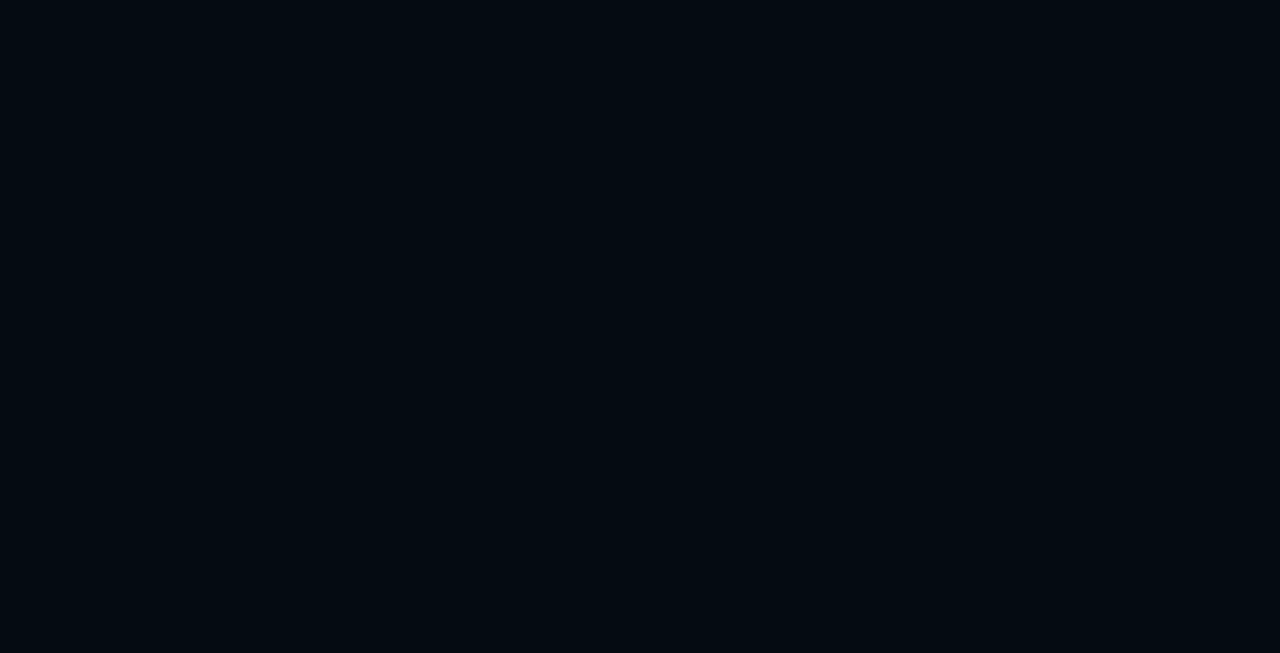
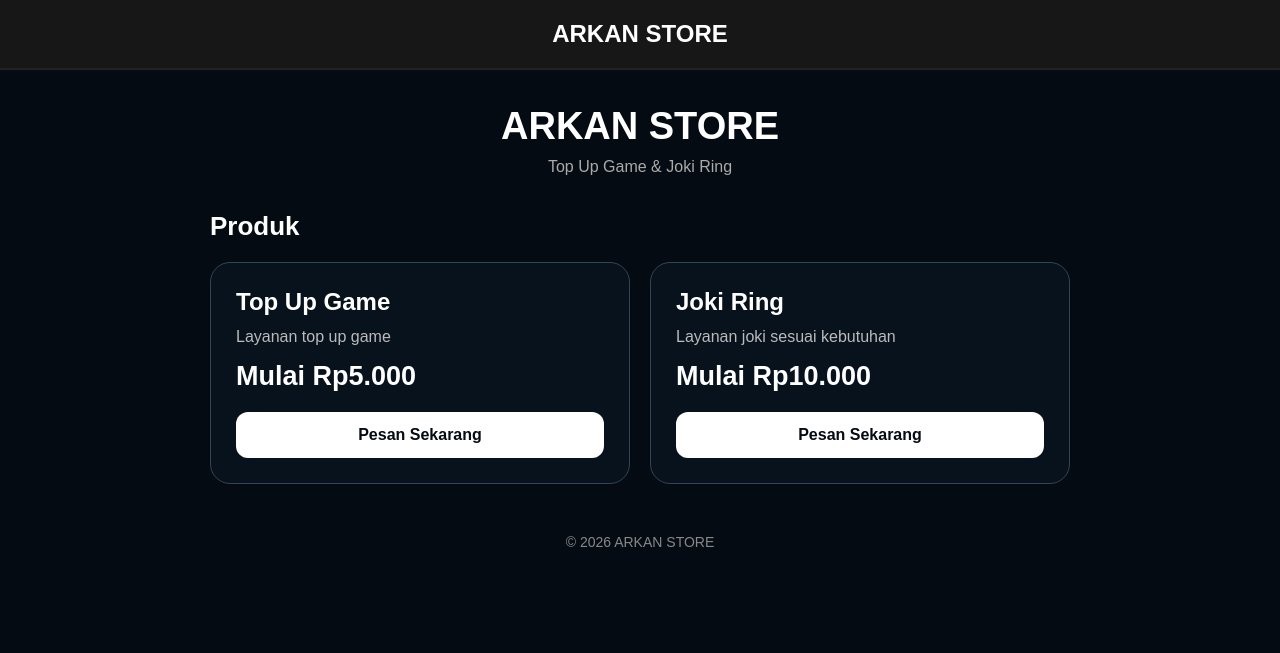
Before and after one commit to bagusarkaan500-beep/arkan-store, a website: page index.html in a window 1280 px wide. Drawn offline with Linux system fonts and the light colour scheme.

Commit message:
Update index.html

```diff
--- a/index.html
+++ b/index.html
@@ -79,4 +79,83 @@
     }
 
     button {
-      width:
+      width: 100%;
+      padding: 14px;
+      border: none;
+      border-radius: 12px;
+      background: white;
+      color: #050b12;
+      font-size: 16px;
+      font-weight: bold;
+      cursor: pointer;
+    }
+
+    button:hover {
+      opacity: 0.85;
+    }
+
+    footer {
+      text-align: center;
+      color: #888;
+      margin-top: 50px;
+      font-size: 14px;
+    }
+  </style>
+</head>
+
+<body>
+
+  <header>
+    ARKAN STORE
+  </header>
+
+  <main class="container">
+
+    <h1>ARKAN STORE</h1>
+
+    <p class="subtitle">
+      Top Up Game &amp; Joki Ring
+    </p>
+
+    <h2 class="section-title">
+      Produk
+    </h2>
+
+    <div class="products">
+
+      <div class="card">
+        <h2>Top Up Game</h2>
+        <p class="coin">Layanan top up game</p>
+        <p class="price">Mulai Rp5.000</p>
+
+        <button onclick="order('Top Up Game')">
+          Pesan Sekarang
+        </button>
+      </div>
+
+      <div class="card">
+        <h2>Joki Ring</h2>
+        <p class="coin">Layanan joki sesuai kebutuhan</p>
+        <p class="price">Mulai Rp10.000</p>
+
+        <button onclick="order('Joki Ring')">
+          Pesan Sekarang
+        </button>
+      </div>
+
+    </div>
+
+    <footer>
+      © 2026 ARKAN STORE
+    </footer>
+
+  </main>
+
+  <script>
+    function order(product) {
+      alert("Kamu memilih: " + product);
+    }
+  </script>
+
+</body>
+</html>
```
